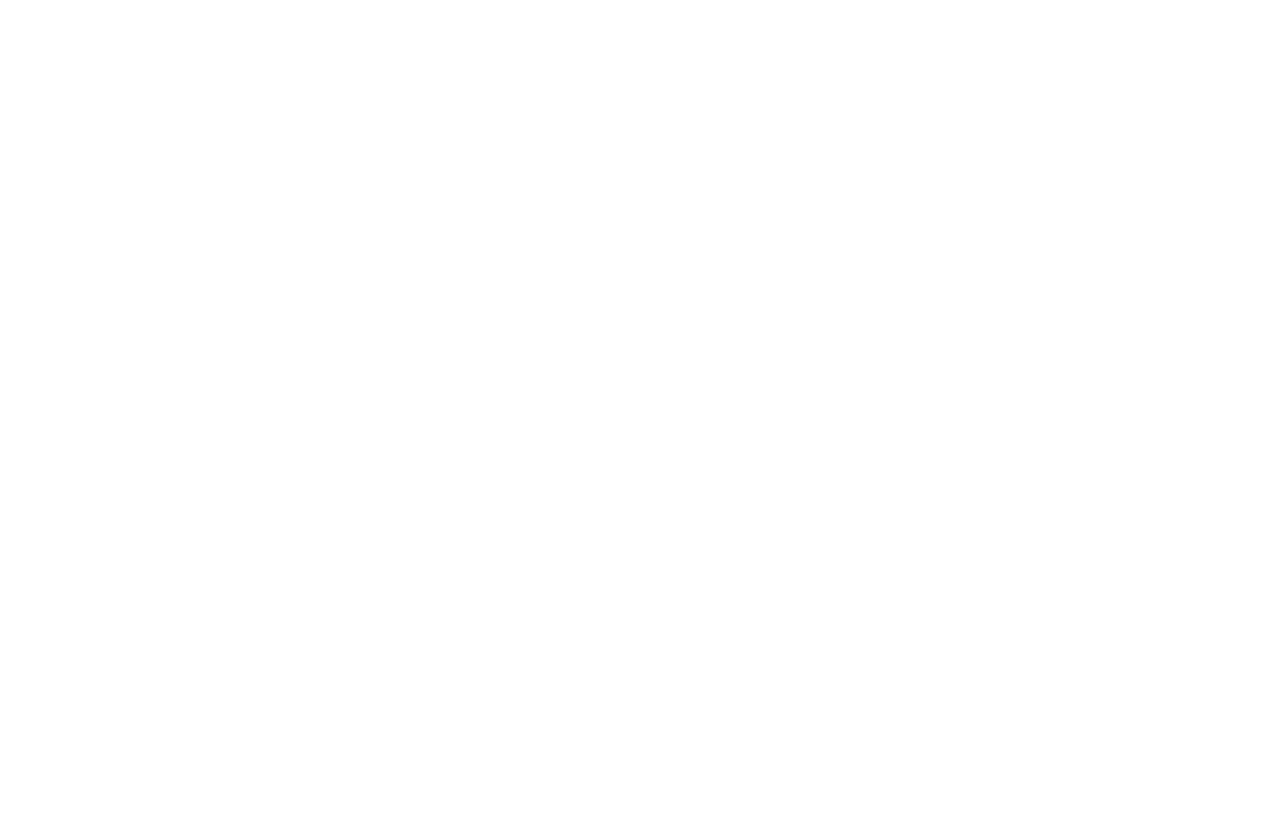
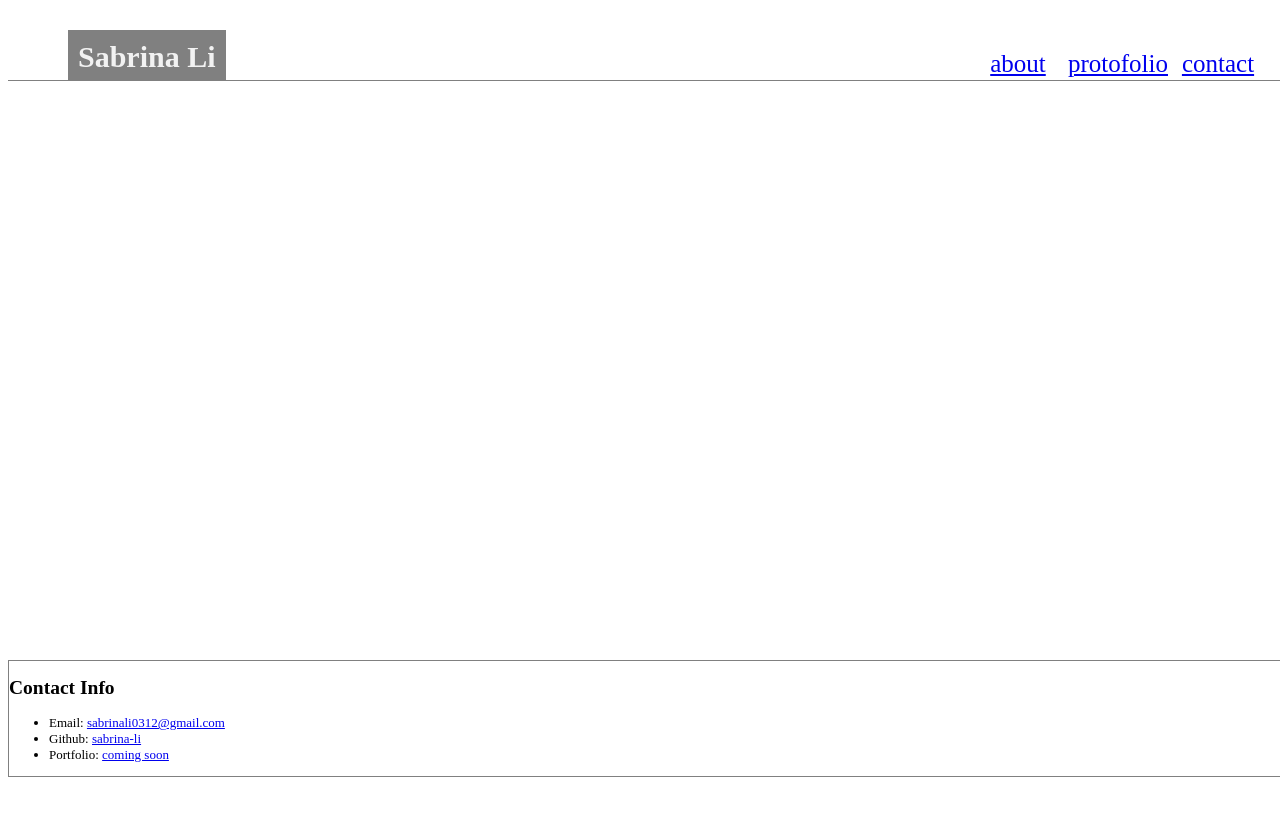
Before and after one commit to sabrina-li/Basic-Portfolio, a plain HTML site: page contact.html in a window 1280 px wide. Drawn offline with Linux system fonts and the light colour scheme.

Commit message:
header across three files

```diff
--- a/assets/css/style.css
+++ b/assets/css/style.css
@@ -45,6 +45,8 @@ nav {
 
 main {
     width: 100%;
+    min-height: 70%;
+    overflow: auto;
     margin-top: 100px;
 }
 
@@ -56,7 +58,7 @@ main {
 #bio-p{
     top: 0;
     bottom: auto;
-    width: 70%;
+    width: 95%;
     font-family: Arial, Helvetica, sans-serif;
     line-height: 2;
     font-size: 15px;
--- a/contact.html
+++ b/contact.html
@@ -0,0 +1,57 @@
+<!DOCTYPE html>
+<html lang="en">
+    <head>
+        <meta charset="UTF-8">
+        <meta name="viewport" content="width=device-width, initial-scale=1.0">
+        <meta http-equiv="X-UA-Compatible" content="ie=edge">
+        <title>Sabrina Li | Web developer</title>
+        <link rel="stylesheet" href="assets/css/style.css">
+        <script src="loadbio.js"></script>
+    </head>
+    <body>
+
+        <header>
+            <!--name-->
+                <h1>Sabrina Li</h1>
+                <nav>
+                        <a class="a" id="aboutbutton" href="#"> about   </a>
+                        <a class="a" id="protofoliobutton" href="protofolio.html"> protofolio  </a>
+                        <a class="a" id="contactbutton" href="contact.html"> contact </a>
+                </nav>
+
+        </header>
+
+    <!--main page show based on nav-->
+        <main>
+            <div id="bio-main">
+
+             </div>
+
+        </main>
+
+
+    <!--copy right, contact, misc-->
+    <!-- https://www.sitepoint.com/community/t/footer-is-overlapping-my-content-body/284613 -->
+        <footer>
+
+
+                    <h2>Contact Info</h2>
+                    <ul>
+                        <li>
+                            Email:
+                            <a href="#">sabrinali0312@gmail.com</a>
+                        </li>
+                        <li>
+                            Github:
+                            <a href="https://github.com/sabrina-li">sabrina-li</a>
+                        </li>
+                        <li>
+                            Portfolio:
+                            <a href="#">coming soon</a>
+                        </li>
+                    </ul>
+
+        </footer>
+
+    </body>
+</html>
```
Also changed, not shown: about.html (added, +12 -0 lines), index.html (+8 -5 lines), loadbio.js (added, +8 -0 lines), protofolio.html (+57 -0 lines).
